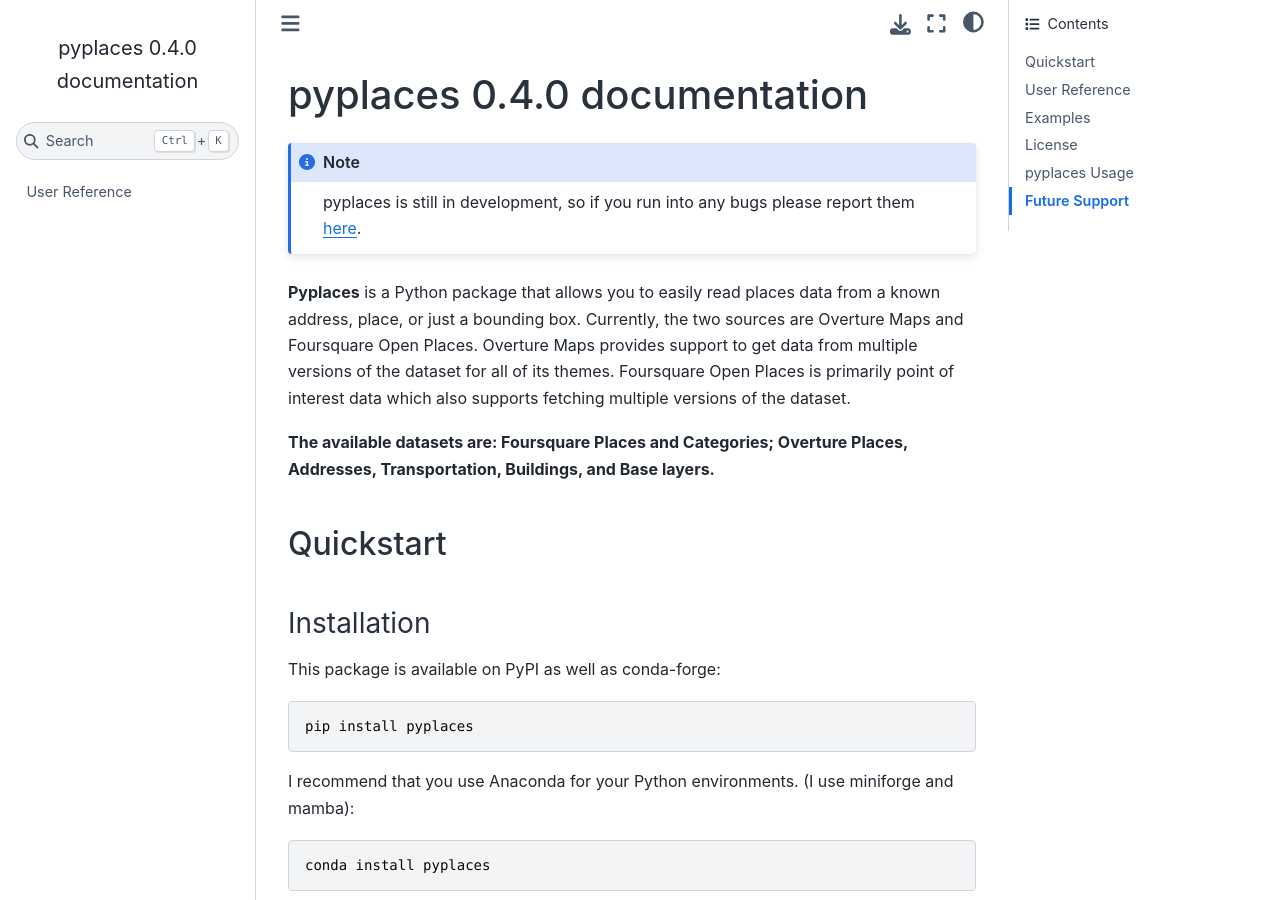
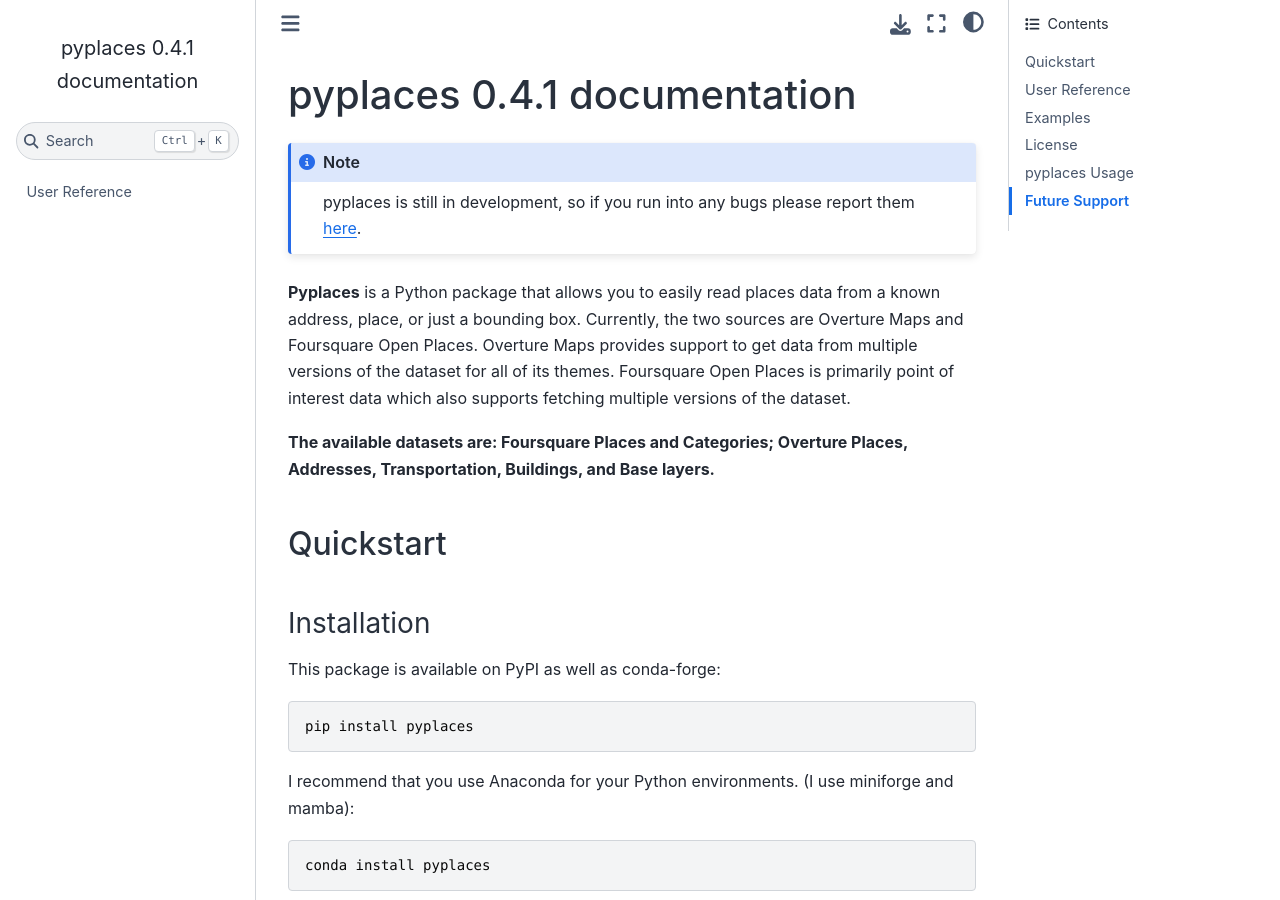
Before and after one commit to tbanken/pyplaces, a Sphinx documentation site: the page built from docs/source/index.rst, in a window 1280 px wide and 900 px high. Built offline with Sphinx 7.4.7 and the Sphinx Book theme 1.1.4, drawn with Linux system fonts in a browser that asks for light colours; pages that are not in the unit, such as notebooks, are missing from menus.

Commit message:
bump version

```diff
--- a/docs/source/conf.py
+++ b/docs/source/conf.py
@@ -13,7 +13,7 @@
 project = 'pyplaces'
 copyright = '2025, Theodore Banken'
 author = 'Theodore Banken'
-release = '0.4.0'
+release = '0.4.1'
 #TODO dynamically get release
 # -- General configuration ---------------------------------------------------
 # https://www.sphinx-doc.org/en/master/usage/configuration.html#general-configuration
--- a/src/pyplaces/__about__.py
+++ b/src/pyplaces/__about__.py
@@ -1,4 +1,4 @@
 # SPDX-FileCopyrightText: 2025-present Ted <tedbanken@gmail.com>
 #
 # SPDX-License-Identifier: MIT
-__version__ = "0.4.0"
+__version__ = "0.4.1"
```
